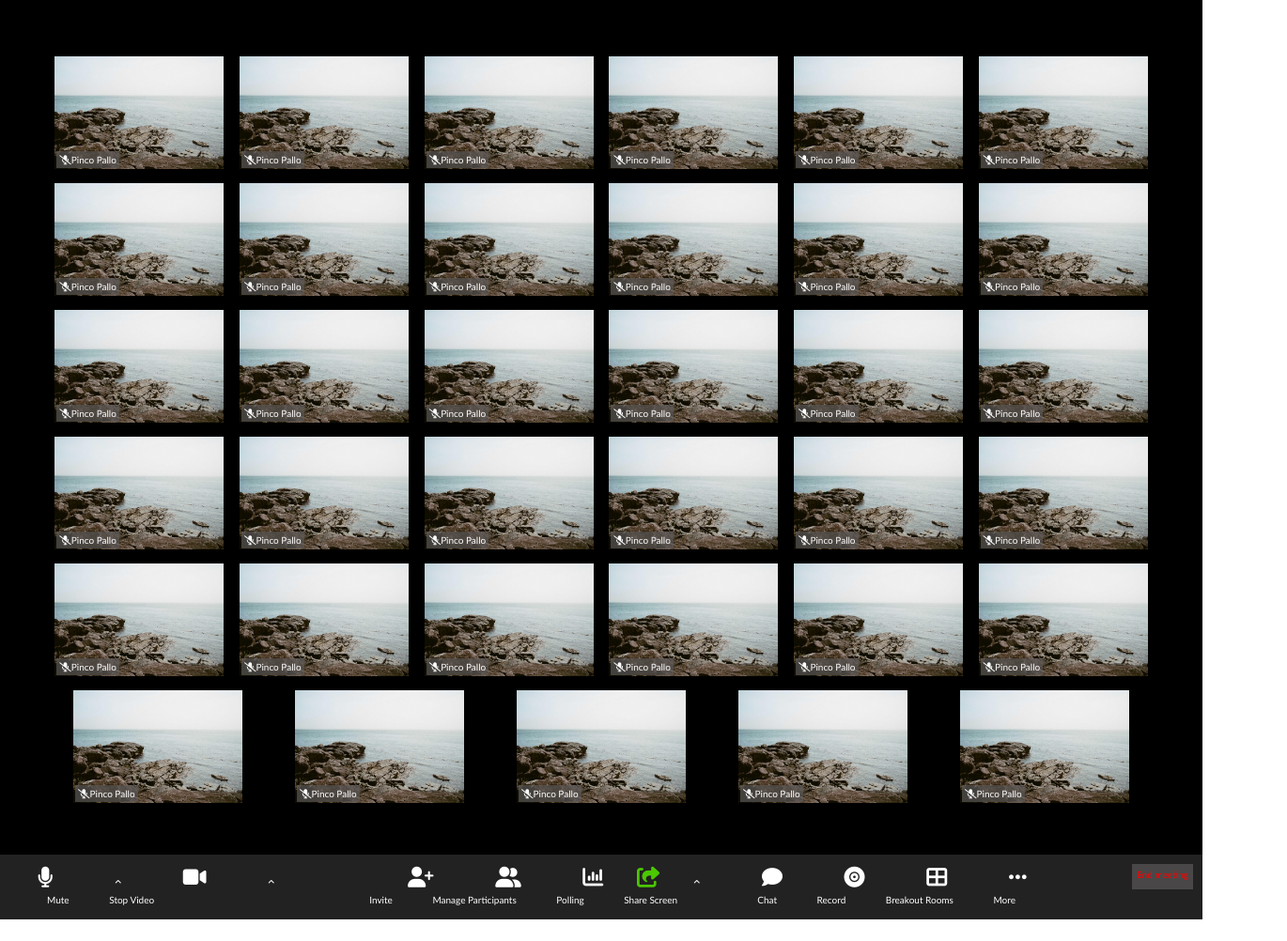
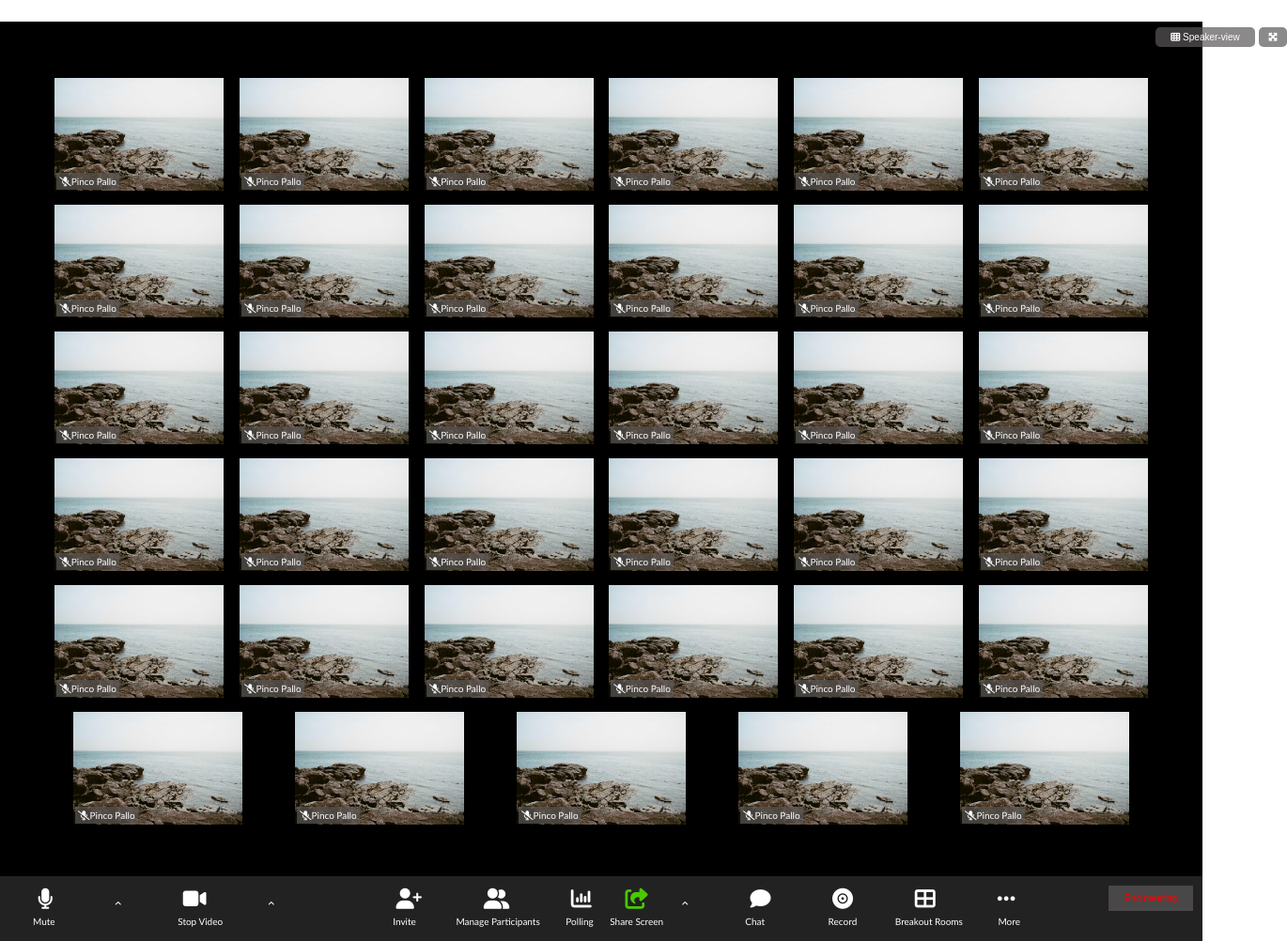
Before and after one commit to saragisondi/html-css-zoom, a plain HTML site: page index.html in a window 1280 px wide. Shown: the whole page at 94% size, 1370 px wide, since content can reach past the window. Before the commit the page ends 979 px from the top, so only its background shows below. Drawn offline with Linux system fonts and the light colour scheme.

Commit message:
[add] header

```diff
--- a/css/style.css
+++ b/css/style.css
@@ -17,6 +17,7 @@ ul li{
   list-style:none;
   display: inline-block;
   margin-left: 40px;
+  position: relative;
 }
 
 a{
@@ -31,6 +32,32 @@ a{
   margin: 0 auto;
 }
 /*HEADER*/
+header .button{
+  background-color: rgba(90, 88, 88, 0.7);
+  padding: 5px;
+  font-size: x-small;
+  color: white;
+  border: none;
+  border-radius: 5px;
+  width: 106px;
+  position: relative;
+  left:1230px;
+  top:27px;
+}
+
+header .button.icon{
+  background-color: rgba(90, 88, 88, 0.7);
+  padding: 5px;
+  font-size: x-small;
+  color: white;
+  border: none;
+  border-radius: 5px;
+  width: 30px;
+  position: relative;
+  left: 1230px;
+  top:27px;
+
+}
 
 /*MAIN*/
 main{
@@ -75,6 +102,15 @@ footer .icons{
   justify-content: space-between;
 }
 
+/*AUDIO-VIDEO*/
+footer .audio-video li:first-child{
+right:15px;
+}
+
+footer .audio-video li:last-child{
+  left:73px;
+  }
+
 /*TEXT*/
 
 footer .text{
@@ -101,9 +137,44 @@ footer .toolbar a:nth-child(4){
   color:#4bc800;
 }
 
+footer .toolbar li:first-child{
+left:25px;
+}
+
+footer .toolbar li:nth-child(2){
+  left:25px;
+}
+
+footer .toolbar li:nth-child(3){
+  left:10px;
+}
+
+footer .toolbar li:nth-child(4){
+  right:15px;
+}
+
+footer .toolbar li:nth-child(6){
+  right:13px;
+}
+
+footer .toolbar li:nth-child(7){
+  left:12px;
+}
+
+footer .toolbar li:nth-child(8){
+  left:10px;
+}
+
+footer .toolbar li:nth-child(9){
+  left:5px;
+}
+
+
 footer .button{
   background-color: rgba(90, 88, 88, 0.7);
   padding: 5px;
   font-size: x-small;
   color: red;
+  border: none;
+  width: 90px;
 }
--- a/index.html
+++ b/index.html
@@ -14,6 +14,8 @@
 <div class="container">
 <header>
   <div>
+    <button class="button"><i class="fa-solid fa-table-cells"></i> Speaker-view</button>
+    <button class="button icon"><i class="fa-solid fa-maximize"></i></button>
   </div>
 </header>
 
@@ -222,9 +224,8 @@
         <a href="#"><i class="fa-solid fa-table-cells-large"></i></a>
         <a href="#"><i class="fa-solid fa-ellipsis"></i></a>
       </div>
-      <div class="button">
-        End meeting
-      </div>
+      <button class="button">End meeting</button>
+
     </div>
 
     <div class="text">
```
